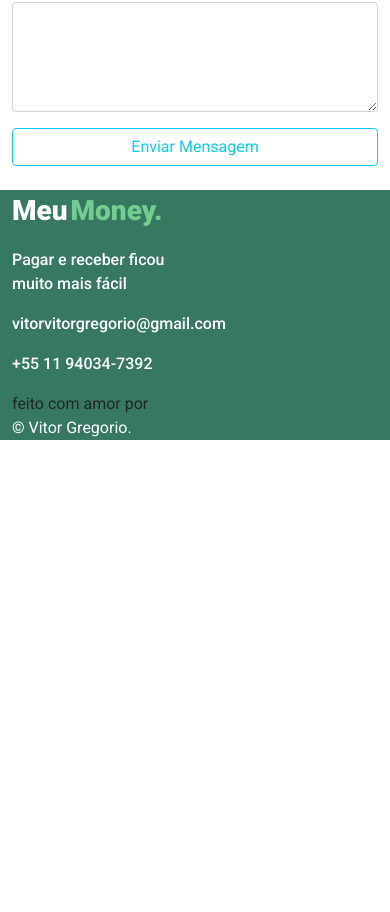
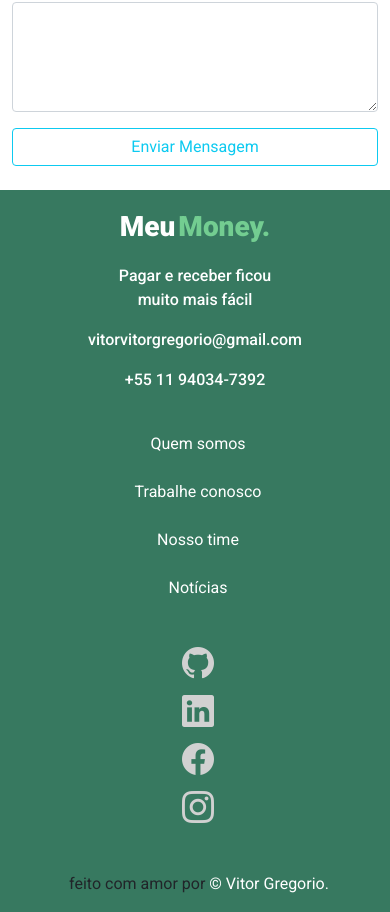
Before and after one commit to vitorvitorgregorio/MeuMoney, a plain HTML site: page index.html in a window 390 px wide. Shown: the part 4878-5790 px from the top of the page. Before the commit the page ends 5318 px from the top, so only its background shows below. Drawn offline with nearby package versions, Linux system fonts and the light colour scheme.

Commit message:
fix bugs

```diff
--- a/css/responsive.css
+++ b/css/responsive.css
@@ -1,7 +1,13 @@
+@media(max-width:768px){
+    footer ul {
+        Margin-left: -26px;
+    }
+}
 @media (max-width: 992px) {
     #header .nav-link {
         padding-bottom: 30px;
     }
+
 }
 @media (max-width: 1200px) {
     #servicos a.img-link .img-container {
--- a/css/style.css
+++ b/css/style.css
@@ -91,7 +91,6 @@ footer .container a {
 }
 footer ul {
     list-style: none;
-    Margin-left: -20px;
 }
 footer ul li:hover {
     text-decoration: underline;
--- a/index.html
+++ b/index.html
@@ -18,7 +18,7 @@
     <!--HEADER-->
     <div id="header">
         <nav class="navbar navbar-expand-lg navbar-light ">
-            <div class="container">
+            <div class="container container-lg-fluid">
                 <a class="navbar-brand logo-a" href="#"> Meu
                     <span class="logo">Money. </span>
                 </a>
@@ -31,7 +31,7 @@
                         <li class="nav-item">
                             <a class="nav-link" href="#">Página Inicial</a>
                         </li>
-                        <li class="nav-item dropdown">
+                        <li class="nav-item">
                             <a class="nav-link " href="#">Sobre o MeuMoney</a>
                         </li>
                         <li class="nav-item">
@@ -186,7 +186,7 @@
     <footer>
         <div class="container">
             <div class="row">
-                <div class="col-md-4">
+                <div class="col-md-4 mt-3 text-center">
                     <a class="logo-a" href="#"> Meu
                         <span class="logo">Money. </span>
                     </a>
@@ -194,9 +194,50 @@
                     <p> vitorvitorgregorio@gmail.com </p>
                     <p> +55 11 94034-7392 </p>
                 </div>
+                <div class="col-md-4 text-center">
+                    <ul>
+                        <li class="mb-4 mt-4">
+                            <a href="#"> Quem somos </a>
+                        </li>
+                        <li class="mb-4 mt-4">
+                            <a href="#"> Trabalhe conosco </a>
+                        </li>
+                        <li class="mb-4 mt-4">
+                            <a href="#"> Nosso time </a>
+                        </li>
+                        <li class="mb-4 mt-4">
+                            <a href="#"> Notícias </a>
+                        </li>
+                    </ul>
+                </div>
+                <div class="col-md-4 text-center">
+                    <ul class="mt-3">
+                        <li>
+                            <a href="" class="">
+                            <i class="bi bi-github "></i>
+                            </a>
+                        </li>
+                        <li>
+                            <a href="" class="">
+                            <i class="bi bi-linkedin "></i>
+                            </a>
+                        </li>
+
+                        <li>
+                            <a href="" class="">
+                            <i class="bi bi-facebook"></i>
+                            </a>
+                        </li>
+                        <li>
+                            <a href="" class="">
+                            <i class="bi bi-instagram"></i>
+                            </a>
+                        </li>
+                    </ul>
+                </div>
             <div class="row">
-                <div class="col-12">
-                    feito com amor por <br>
+                <div class="col-12 text-center ms-3 mt-4 mb-3">
+                    feito com amor por
                 <a href="http://vitorgregorio.digital" class="link-vi"> © Vitor Gregorio. </a>
                 </div>
             </div>
```
